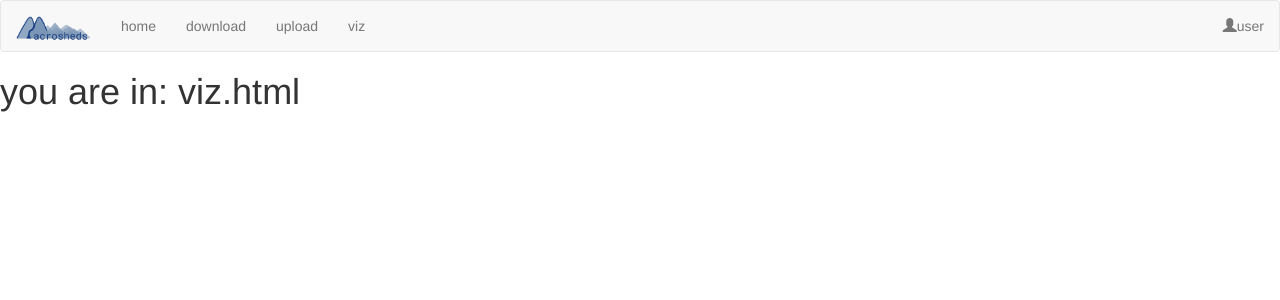
After one commit to vlahm/upload_system, a Django app: template viz/templates/viz.html in a window 1280 px wide. The commit adds this page. Shown: the top 300 px of the page. Run offline with Django 4.2, Linux system fonts and the light colour scheme; the template is opened without the code that fills it, so the values that code supplies are empty; some libraries are stand-ins or nearby versions.

Commit message:
skeleton wiring all set and base.html has some flesh on it

```diff
--- /dev/null
+++ b/landing/templates/landing.html
@@ -0,0 +1,4 @@
+{% extends "base.html" %}
+{% block content %}
+     <h1> you are in: landing.html </h1>
+{% endblock %}
--- a/landing/urls.py
+++ b/landing/urls.py
@@ -3,6 +3,5 @@ from django.urls import path
 from . import views
 
 urlpatterns = [
-    path('', views.index, name = 'index'),
-    path('upload', views.upload, name = 'upload'),
+    path('', views.landing, name = 'landing'),
 ]
--- /dev/null
+++ b/static/css/stylesheet.css
@@ -0,0 +1,6 @@
+.mslogo {
+    height: 25px;
+    /* width: 50px; */
+    /* padding: 0px; */
+    /* margin: 0px; */
+}
--- a/templates/base.html
+++ b/templates/base.html
@@ -1,9 +1,39 @@
+{% load static %}
 <!DOCTYPE html>
 <html>
 <head>
-    <title>My Project</title>
+  <title>stream.macrosheds</title>
+  <meta charset="utf-8">
+  <meta name="viewport" content="width=device-width, initial-scale=1">
+  <!-- bootstrap -->
+  <link rel="stylesheet" href="https://maxcdn.bootstrapcdn.com/bootstrap/3.4.1/css/bootstrap.min.css">
+  <script src="https://ajax.googleapis.com/ajax/libs/jquery/3.6.3/jquery.min.js"></script>
+  <script src="https://maxcdn.bootstrapcdn.com/bootstrap/3.4.1/js/bootstrap.min.js"></script>
+  <!-- macorsheds -->
+  <link rel="stylesheet" type='text/css' href="{% static 'css/stylesheet.css' %}">
 </head>
 <body>
+  <!-- stream.macrosheds navigation bar -->
+  <nav class="navbar navbar-default">
+  <div class="container-fluid">
+    <div class="navbar-header">
+        <a class="navbar-brand" href="https://www.macrosheds.org"><img src="{% static 'img/mslogo.png' %}" alt="macrosheds logo " class = "mslogo"></a>
+    </div>
+    <ul class="nav navbar-nav">
+      <li><a href="{% url 'landing' %}">home</a></li>
+      <!-- <li><a href="{% url 'user' %}">user</a></li> -->
+      <li><a href="{% url 'download' %}">download</a></li>
+      <li><a href="{% url 'upload' %}">upload</a></li>
+      <li><a href="{% url 'viz' %}">viz</a></li>
+    </ul>
+    <ul class="nav navbar-nav navbar-right">
+      <li><a href="{% url 'user' %}"><span class="glyphicon glyphicon-user"></span>user</a></li>
+      <!-- <li><a href="https://www.macrosheds.org"><img src="{% static 'img/mslogo.png' %}" alt="macrosheds logo " class = "mslogo"></a></li> -->
+    </ul>
+  </div>
+  </nav>
+  <!--/ stream.macrosheds navigation bar -->
+
 {% block content %}{% endblock %}
 </body>
 </html>
--- a/landing/templates/index.html
+++ b/upload/templates/upload.html
@@ -1,4 +1,4 @@
 {% extends "base.html" %}
 {% block content %}
-     <h1> oh, indeed </h1>
+     <h1> you are in: upload.html </h1>
 {% endblock %}
--- /dev/null
+++ b/user/templates/user.html
@@ -0,0 +1,4 @@
+{% extends "base.html" %}
+{% block content %}
+     <h1> you are in: user.html </h1>
+{% endblock %}
--- /dev/null
+++ b/viz/templates/viz.html
@@ -0,0 +1,4 @@
+{% extends "base.html" %}
+{% block content %}
+     <h1> you are in: viz.html </h1>
+{% endblock %}
```
Also changed, not shown: landing/templates/upload.html (deleted, +0 -15 lines), landing/views.py (+2 -11 lines), upload/views.py (+10 -1 lines), upload_system/settings.py (+5 -2 lines), viz/views.py (+10 -1 lines), static/img/mslogo.png (added).
